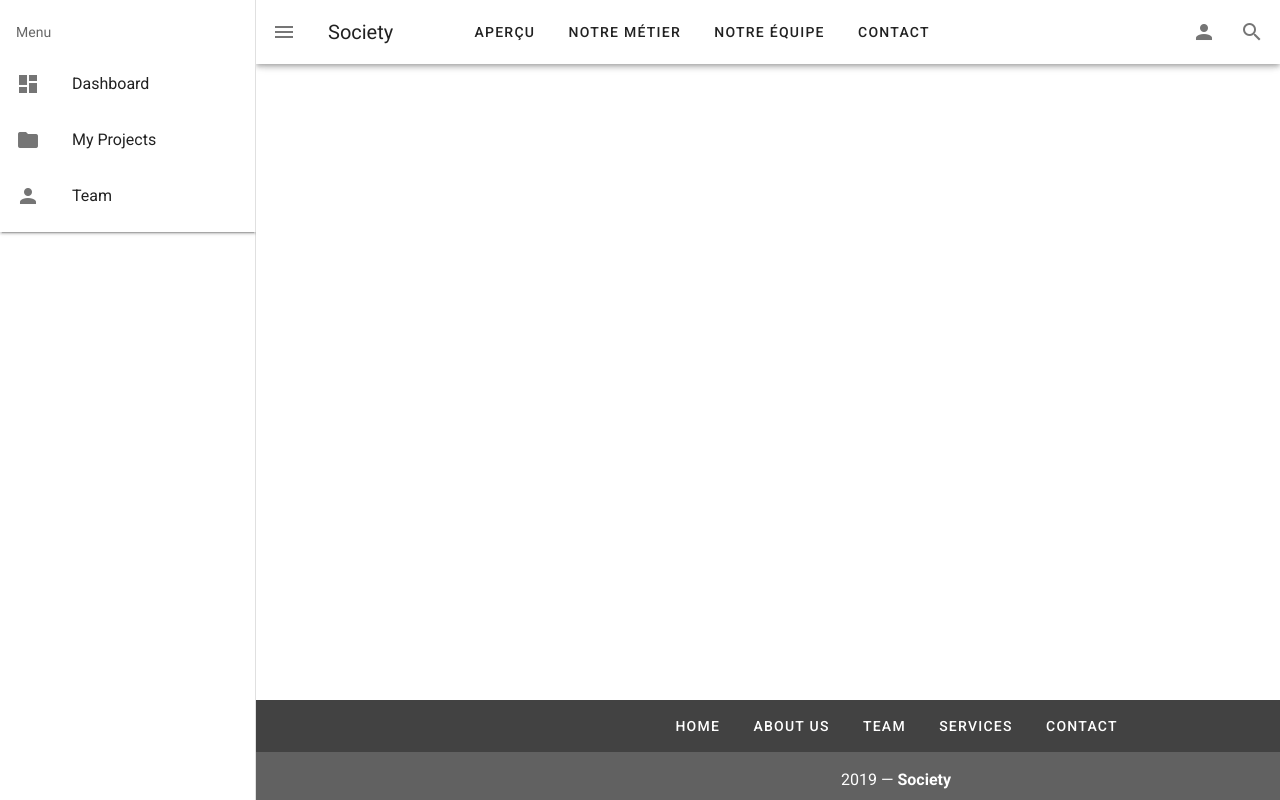
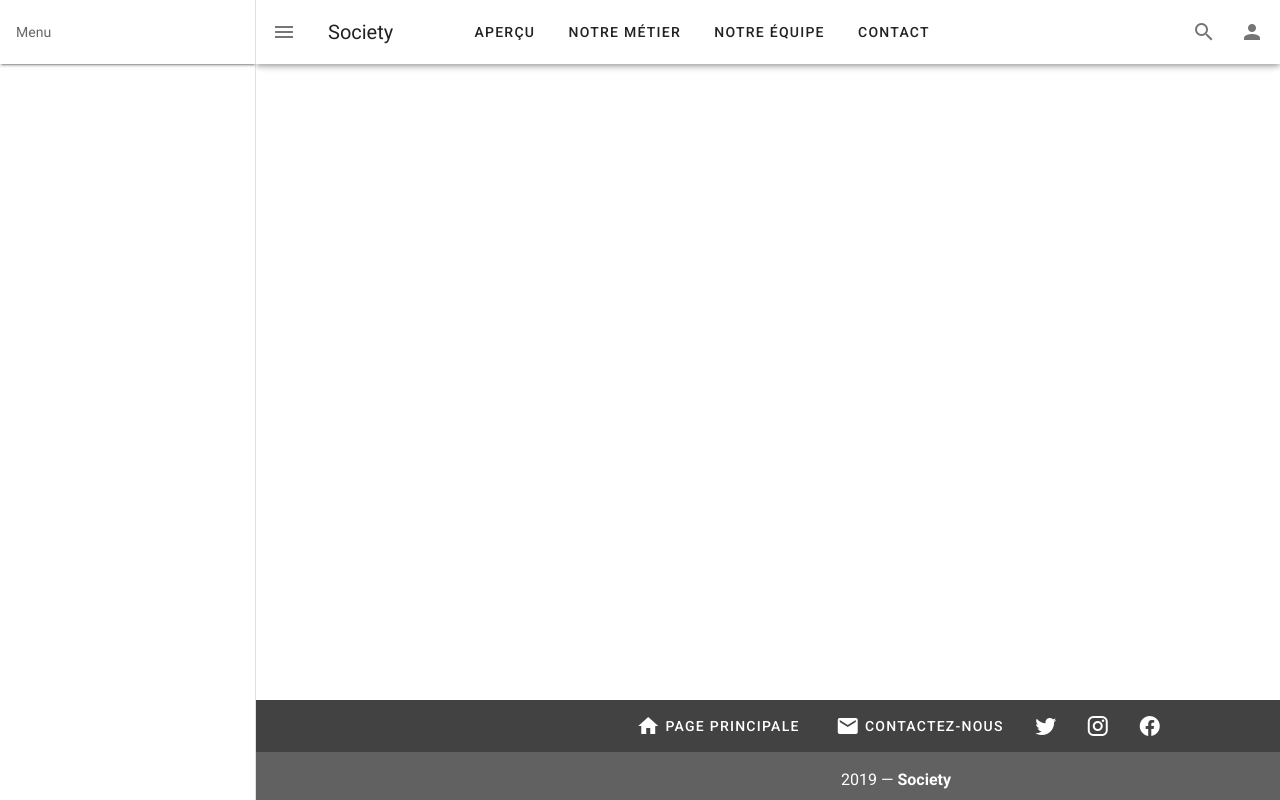
Before and after one commit to zakariaAza/web-site, a Vue app: page / in a window 1280 px wide. Both pictures are taken after a click on the button 28 px from the left and 32 px from the top of the page. Built offline with nearby package versions, Linux system fonts and the light colour scheme.

Commit message:
Component : add AppHome

```diff
--- a/src/App.vue
+++ b/src/App.vue
@@ -1,18 +1,15 @@
 <template>
   <v-app>
     <v-content>
-      <router-view/>
-      <AppFooter/>
+      <router-view></router-view>
     </v-content>
   </v-app>
 </template>
 
 <script>
-import AppFooter from './components/AppFooter'
-
 export default {
   name: 'App',
-  components: { AppFooter },
+  components: { },
   data: () => ({
     //
   })
--- a/src/components/AppFooter.vue
+++ b/src/components/AppFooter.vue
@@ -4,7 +4,11 @@
     <v-footer  color="grey darken-3" padless >
       <v-row justify="center" no-gutters >
         <v-btn v-for="link in links" :key="link" color="white" text class="my-2">
+          <v-icon class="ma-1">{{link.icon}}</v-icon>
           {{ link.text }}
+        </v-btn  >
+        <v-btn color="white" class="ma-2" icon v-for="icon in social_media" :key="icon">
+          <v-icon>{{icon.icon}}</v-icon>
         </v-btn>
         <v-col class="grey darken-2 py-4 text-center white--text"  cols="12" >
           {{ new Date().getFullYear() }} — <strong>Society</strong>
@@ -21,11 +25,13 @@ export default {
     return {
       drawer: false,
       links: [
-        { text: 'Home' },
-        { text: 'About us' },
-        { text: 'Team' },
-        { text: 'Services' },
-        { text: 'Contact' }
+        { text: 'Page principale', icon: 'mdi-home' },
+        { text: 'Contactez-nous', icon: 'mdi-email' }
+      ],
+      social_media: [
+        { icon: 'mdi-twitter' },
+        { icon: 'mdi-instagram' },
+        { icon: 'mdi-facebook' }
       ]
     }
   }
--- /dev/null
+++ b/src/components/AppHome.vue
@@ -0,0 +1,15 @@
+<template>
+    <div>
+        <Toolbar/>
+        <AppFooter/>
+    </div>
+</template>
+
+<script>
+import Toolbar from './Toolbar'
+import AppFooter from './AppFooter'
+
+export default {
+  components: { AppFooter, Toolbar }
+}
+</script>
--- /dev/null
+++ b/src/components/ContactUs.vue
@@ -0,0 +1,10 @@
+<template>
+    <h3>A propos de Society</h3>
+</template>
+
+<script>
+export default {
+  data () {
+  }
+}
+</script>
--- a/src/components/Toolbar.vue
+++ b/src/components/Toolbar.vue
@@ -1,48 +1,40 @@
 <template>
   <nav>
 <!-- Toolbar (set up of the text)-->
-    <v-toolbar>
-       <v-app-bar-nav-icon @click="drawer = !drawer"> </v-app-bar-nav-icon>
+    <v-toolbar app>
+      <v-app-bar-nav-icon @click="drawer = !drawer"> </v-app-bar-nav-icon>
       <v-toolbar-title>Society</v-toolbar-title>
-      <v-toolbar-items v-for="title in TextItems" :key="title.text" >
-        <v-btn text>{{title.text}}</v-btn>
+      <v-toolbar-items v-for="title in TextItems" :key="title">
+        <v-btn text >
+          {{title.text}}
+        </v-btn>
       </v-toolbar-items>
 
       <template v-if="$vuetify.breakpoint.smAndUp">
         <v-spacer></v-spacer>
+         <v-btn icon>
+          <v-icon>mdi-magnify</v-icon>
+        </v-btn>
 <!-- Menu (suscribe/ sign in)-->
-    <v-menu >
+    <v-menu open-on-hover bottom offset-y>
       <template v-slot:activator="{ on }">
          <v-btn icon v-on="on">
           <v-icon>mdi-account</v-icon>
         </v-btn>
       </template>
       <v-list>
-        <v-list-item v-for="choice in LoginMenu" :key="choice">
+        <v-list-item v-for="choice in LoginMenu" :key="choice" >
             <v-list-item-title>{{ choice.text }}</v-list-item-title>
           </v-list-item>
       </v-list>
     </v-menu>
-        <v-btn icon>
-          <v-icon>mdi-magnify</v-icon>
-        </v-btn>
       </template>
     </v-toolbar>
 <!-- navigation-drawer -->
-    <v-navigation-drawer app v-model="drawer">
+    <v-navigation-drawer app v-model="drawer" fixed>
      <v-card class="mx-auto" max-width="300" tile>
       <v-list >
         <v-subheader >Menu</v-subheader>
-        <v-list-item-group v-model="links" color="primary">
-          <v-list-item v-for="link in links" :key="link.text" router :to="link.route">
-            <v-list-item-icon>
-              <v-icon medium >{{link.icon}}</v-icon>
-            </v-list-item-icon>
-            <v-list-item-content>
-              <v-list-item-title >{{link.text}}</v-list-item-title>
-            </v-list-item-content>
-          </v-list-item>
-        </v-list-item-group>
       </v-list>
     </v-card>
     </v-navigation-drawer>
@@ -65,11 +57,6 @@ export default {
       LoginMenu: [
         { text: 'Suscribe' },
         { text: 'Sign in' }
-      ],
-      links: [
-        { icon: 'mdi-view-dashboard', text: 'Dashboard' },
-        { icon: 'mdi-folder', text: 'My Projects' },
-        { icon: 'mdi-account', text: 'Team' }
       ]
     }
   }
--- a/src/router/router.js
+++ b/src/router/router.js
@@ -1,8 +1,9 @@
 import Vue from 'vue'
 import Router from 'vue-router'
-import Toolbar from '@/components/Toolbar'
+import AppHome from '@/components/AppHome'
 import Suscribe from '@/components/Suscribe'
 import SignIn from '@/components/SignIn'
+import ContactUs from '@/components/ContactUs'
 
 Vue.use(Router)
 
@@ -10,18 +11,23 @@ export default new Router({
   routes: [
     {
       path: '/',
-      name: 'Toolbar',
-      component: Toolbar
+      name: 'AppHome',
+      component: AppHome
     },
     {
       path: '/suscribe',
-      name: 'Siscribe',
+      name: 'SUscribe',
       component: Suscribe
     },
     {
       path: '/signin',
       name: 'SignIn',
       component: SignIn
+    },
+    {
+      path: '/contactus',
+      name: 'ContactUs',
+      component: ContactUs
     }
   ]
 })
```
